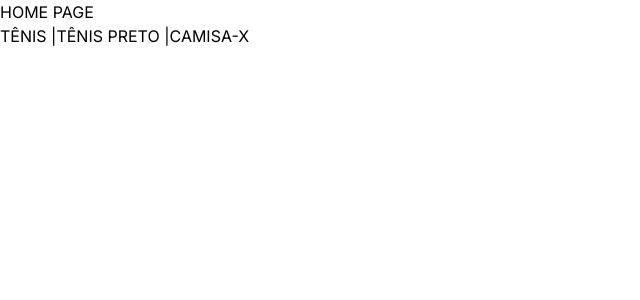
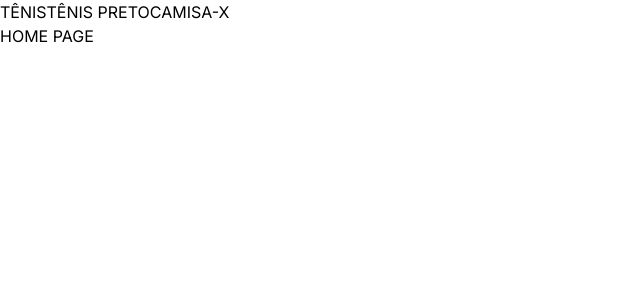
Before and after one commit to vruas/loja-app-1tdspl, a Next.js app: page / in a window 1280 px wide. Shown: the top 300 px of the page, without its empty margins (0-640 px from the left). Built offline with nearby package versions, Linux system fonts and the light colour scheme.

Commit message:
Layout root.

```diff
--- a/src/app/globals.css
+++ b/src/app/globals.css
@@ -1,3 +1,3 @@
-@import "tailwindcss/base";
-@import "tailwindcss/components";
-@import "tailwindcss/utilities";
+@tailwind base;
+@tailwind components;
+@tailwind utilities;
--- a/src/app/layout.jsx
+++ b/src/app/layout.jsx
@@ -1,19 +1,22 @@
-import { Inter } from 'next/font/google'
-import './globals.css'
+import { Inter } from "next/font/google";
+import "./globals.css";
+import Cabecalho from "@/components/Cabecalho/Cabecalho";
 
-const inter = Inter({ subsets: ['latin'] })
+const inter = Inter({ subsets: ["latin"] });
 
 export const metadata = {
-  title: 'App da 4ª ENTREGA',
-  description: 'Generated by create next app',
-}
+  title: "App da 4ª ENTREGA",
+  description: "Generated by create next app",
+};
 
 export default function RootLayout({ children }) {
   return (
     <html lang="pt-br">
       <body className={inter.className}>
+        <Cabecalho/>
         {children}
+
       </body>
     </html>
-  )
+  );
 }
--- a/src/app/page.jsx
+++ b/src/app/page.jsx
@@ -5,11 +5,7 @@
     <>
       <h1>HOME PAGE</h1>
 
-      <div>
-        <Link href="/produtos/tenis">TÊNIS</Link> |
-        <Link href="/produtos/produto/tenis-preto">TÊNIS PRETO</Link> |
-        <Link href="/produtos/produto/camisa-xadrez">CAMISA-X</Link>
-      </div>
+
 
     </>
   )
--- /dev/null
+++ b/src/components/Cabecalho/Cabecalho.jsx
@@ -0,0 +1,13 @@
+import Link from "next/link";
+
+export default function Cabecalho() {
+  return (
+        <header>
+          <nav>
+            <Link href="/produtos/estaticas/tenis">TÊNIS</Link>
+            <Link href="/produtos/dinamicas/estranho/tenis-preto">TÊNIS PRETO</Link>
+            <Link href="/produtos/dinamicas/vestuario/camisa-xadrez">CAMISA-X</Link>
+          </nav>
+        </header>
+  )
+}
```
